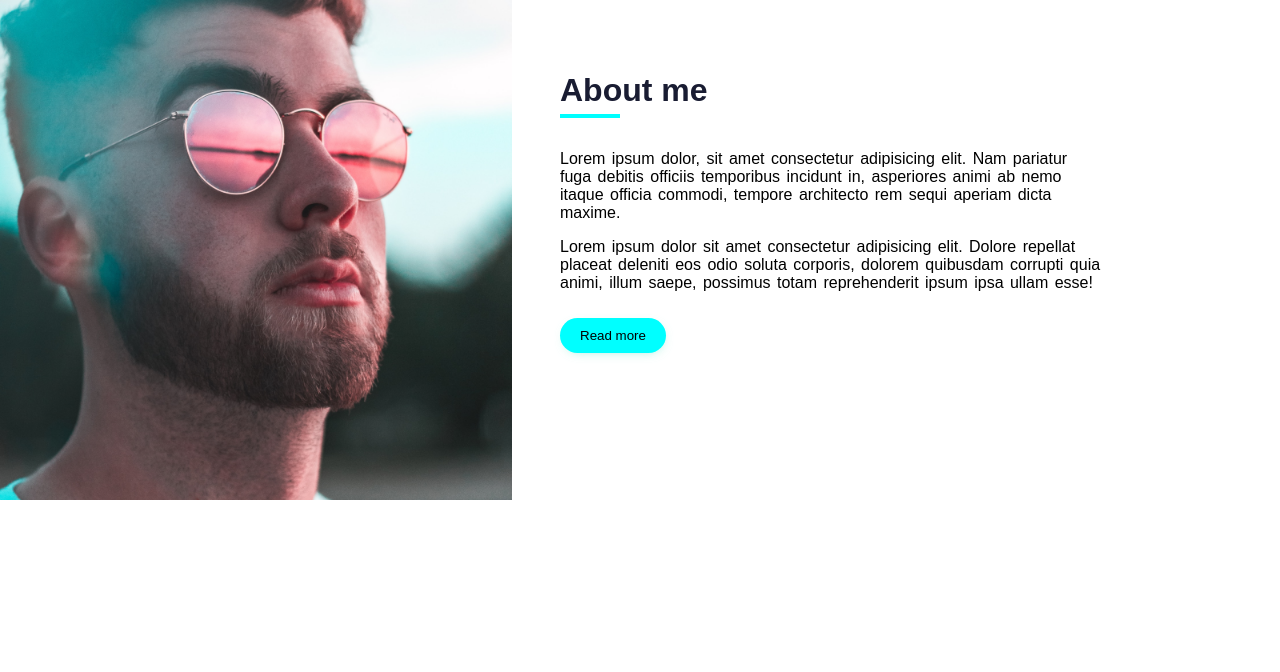
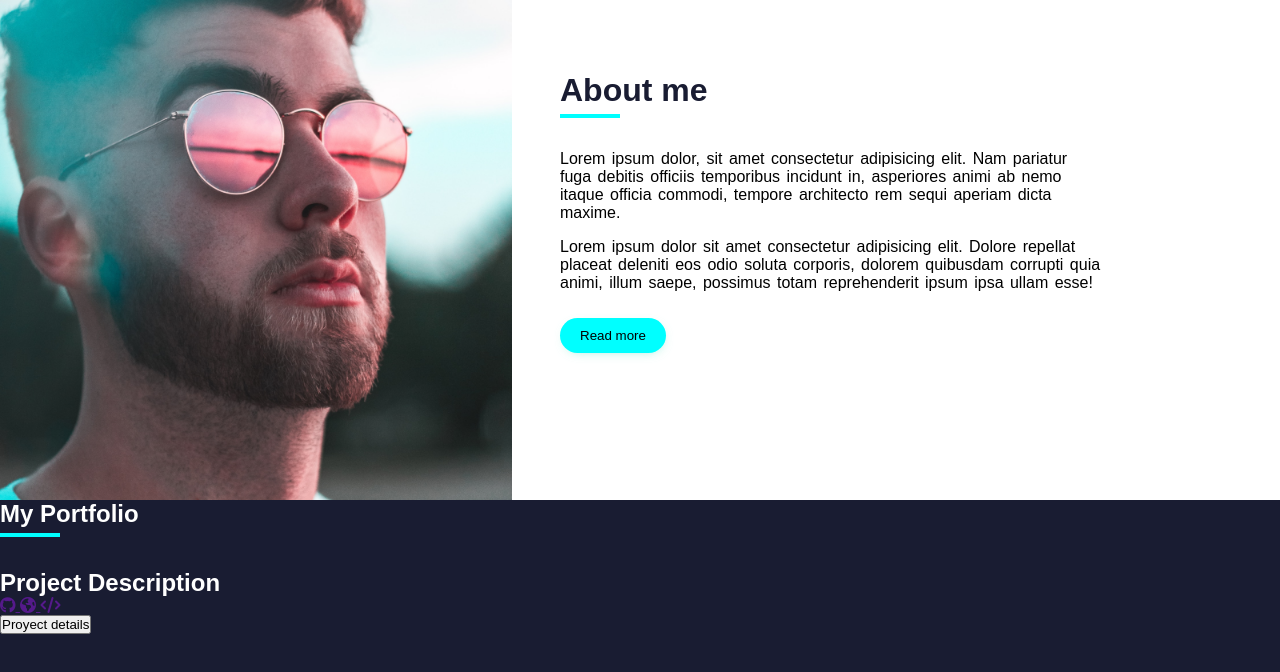
Before and after one commit to miguelalonsocoba/Portfolio, a plain HTML site: page index.html in a window 1280 px wide. Shown: the part 876-1548 px from the top of the page. Before the commit the page ends 1376 px from the top, so only its background shows below. Drawn offline with Linux system fonts and the light colour scheme.

Commit message:
Generando sección Portfolio

```diff
--- a/css/styles.css
+++ b/css/styles.css
@@ -11,7 +11,7 @@ body {
     overflow-x: hidden;
 }
 
-.wrapper {
+.wrapper, .portfolio {
     width: 100vw;
     height: 100vh;
     background-color: #191c32;
@@ -132,3 +132,9 @@ h1 span {
     margin-bottom: 1em;
     word-spacing: 2px;
 }
+
+.portfolio-heading {
+    width: 100vw;
+    display: flex;
+    flex-direction: column;
+}
--- a/index.html
+++ b/index.html
@@ -10,6 +10,7 @@
         <meta name="author" content="Miguel Alonso">
         <link rel="stylesheet" href="css/styles.css">
         <link rel="stylesheet" href="https://use.fontawesome.com/releases/v5.15.4/css/all.css" >
+        <script src="https://kit.fontawesome.com/cd9fa6011f.js" crossorigin="anonymous"></script>
     </head>
     <body>
         <div class="wrapper">
@@ -47,5 +48,32 @@
                 <button class="download-cv">Read more</button>
             </div>
         </div>
+        <div class="portfolio">
+            <div class="portfolio-heading">
+                <h2>My Portfolio</h2>
+                <div class="divider"></div>
+            </div>
+            <div class="container">
+                <div class="card">
+                    <div class="card-img">
+                    </div>
+                    <div class="card-title">
+                        <h2>Project Description</h2>
+                    </div>
+                    <div class="projects-links">
+                        <a href="">
+                            <i class="fa-brands fa-github"></i>
+                        </a>
+                        <a href="">
+                            <i class="fa-sharp fa-solid fa-earth-americas"></i>
+                        </a>
+                        <a href="">
+                            <i class="fa-sharp fa-solid fa-code"></i>
+                        </a>
+                    </div>
+                    <button class="project-details">Proyect details</button>
+                </div>
+            </div>
+        </div>
     </body>
 </html>
```
